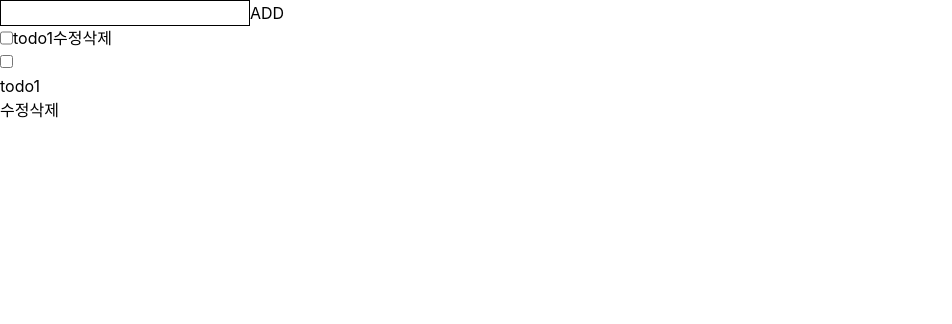
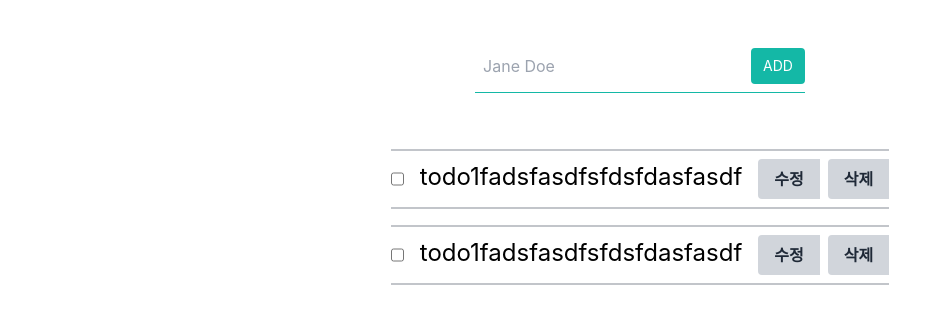
Before and after one commit to SeungGukYoo/wanted-pre-onboarding-frontend, a React (Create React App) app: page /todo in a window 1280 px wide. Shown: the top 324 px of the page, without its empty margins (0-952 px from the left). Built offline with nearby package versions, Linux system fonts and the light colour scheme.

Commit message:
메인화면, 로그인 UI 생성

```diff
--- a/src/components/List.tsx
+++ b/src/components/List.tsx
@@ -2,23 +2,37 @@ import React from "react";
 
 const List = () => {
   return (
-    <div>
-      <div>
-        <input type="text" className="border border-black" />
-        <button>ADD</button>
+    <div className="max-w-[1024px] mx-auto flex flex-col justify-center items-center">
+      <div className="my-10 flex items-center border-b border-teal-500 py-2">
+        <input
+          className="appearance-none bg-transparent border-none w-full text-gray-700 mr-3 py-1 px-2 leading-tight focus:outline-none"
+          type="text"
+          placeholder="Jane Doe"
+          aria-label="Full name"
+        />
+        <button
+          className="flex-shrink-0 bg-teal-500 hover:bg-teal-700 border-teal-500 hover:border-teal-700 text-sm border-4 text-white py-1 px-2 rounded"
+          type="button"
+        >
+          ADD
+        </button>
       </div>
       <ul className="">
-        <li className="flex">
-          <input type="checkbox" name="" id="" />
-          <p>todo1</p>
-          <button>수정</button>
-          <button>삭제</button>
+        <li className="flex my-4 py-2 border-y-2 border-gray-700/30 ">
+          <input className="mr-4" type="checkbox" name="" id="" />
+          <p className=" text-[24px] mr-4 min-w-[250px] line-clamp-1">todo1fadsfasdfsfdsfdasfasdf</p>
+          <button className="mr-2 bg-gray-300 hover:bg-gray-400 text-gray-800 font-bold py-2 px-4 rounded-l">
+            수정
+          </button>
+          <button className="bg-gray-300 hover:bg-gray-400 text-gray-800 font-bold py-2 px-4 rounded-l">삭제</button>
         </li>
-        <li>
-          <input type="checkbox" name="" id="" />
-          <p>todo1</p>
-          <button>수정</button>
-          <button>삭제</button>
+        <li className="flex my-4 py-2 border-y-2 border-gray-700/30 ">
+          <input className="mr-4" type="checkbox" name="" id="" />
+          <p className=" text-[24px] mr-4 min-w-[250px] line-clamp-1">todo1fadsfasdfsfdsfdasfasdf</p>
+          <button className="mr-2 bg-gray-300 hover:bg-gray-400 text-gray-800 font-bold py-2 px-4 rounded-l">
+            수정
+          </button>
+          <button className="bg-gray-300 hover:bg-gray-400 text-gray-800 font-bold py-2 px-4 rounded-l">삭제</button>
         </li>
       </ul>
     </div>
--- a/src/components/SignIn.tsx
+++ b/src/components/SignIn.tsx
@@ -1,7 +1,43 @@
 import React from "react";
 
 const SignIn = () => {
-  return <div>signin page</div>;
+  return (
+    <div className="bg-[#EDF2F7] h-[100vh]  flex justify-center items-center">
+      <form className="min-w-[520px] bg-white shadow-md rounded px-8 pt-6 pb-8 mb-4">
+        <div className="mb-4">
+          <label className="block text-gray-700 text-sm font-bold mb-2" htmlFor="">
+            Email
+          </label>
+          <input
+            className="shadow appearance-none border rounded w-full py-2 px-3 text-gray-700 leading-tight focus:outline-none focus:shadow-outline"
+            type="text"
+            data-testid="email-input"
+            placeholder="example@email.com"
+          />
+        </div>
+        <div className="mb-6">
+          <label className="block text-gray-700 text-sm font-bold mb-2" htmlFor="">
+            Password
+          </label>
+          <input
+            className="shadow appearance-none border rounded w-full py-2 px-3 text-gray-700 mb-3 leading-tight focus:outline-none focus:shadow-outline"
+            type="password"
+            data-testid="password-input"
+            placeholder="password"
+          />
+          <p className="text-red-500 text-xs italic">Please choose a password.</p>
+        </div>
+        <div className="flex items-center justify-end">
+          <button
+            className="bg-blue-500 hover:bg-blue-700 text-white font-bold py-2 px-4 rounded focus:outline-none focus:shadow-outline"
+            data-testid="signin-button"
+          >
+            Sign In
+          </button>
+        </div>
+      </form>
+    </div>
+  );
 };
 
 export default SignIn;
```
